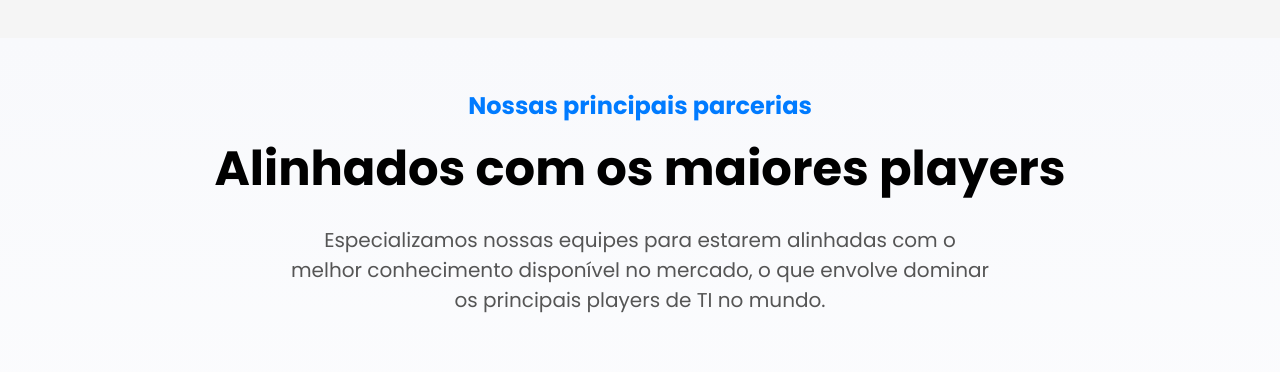
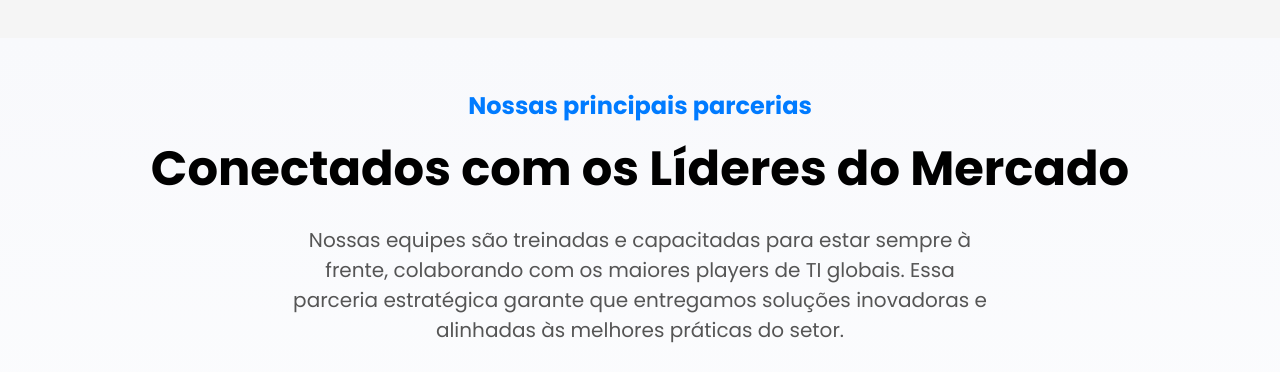
Before and after one commit to MatheusTerradasDEV/Site-HDMTI, a plain HTML site: page index.html in a window 1280 px wide. Shown: the part 1980-2352 px from the top of the page. Drawn offline with Linux system fonts and the light colour scheme.

Commit message:
Commit HDMTI atualizado

```diff
--- a/index.html
+++ b/index.html
@@ -211,10 +211,9 @@
 <section class="partners-section">
   <div class="partners-header">
     <h3>Nossas principais parcerias</h3>
-    <h2>Alinhados com os maiores players</h2>
+    <h2>Conectados com os Líderes do Mercado</h2>
     <p>
-      Especializamos nossas equipes para estarem alinhadas com o melhor conhecimento disponível no mercado,
-      o que envolve dominar os principais players de TI no mundo.
+      Nossas equipes são treinadas e capacitadas para estar sempre à frente, colaborando com os maiores players de TI globais. Essa parceria estratégica garante que entregamos soluções inovadoras e alinhadas às melhores práticas do setor.
     </p>
   </div>
   <div class="partners-logos">
```
